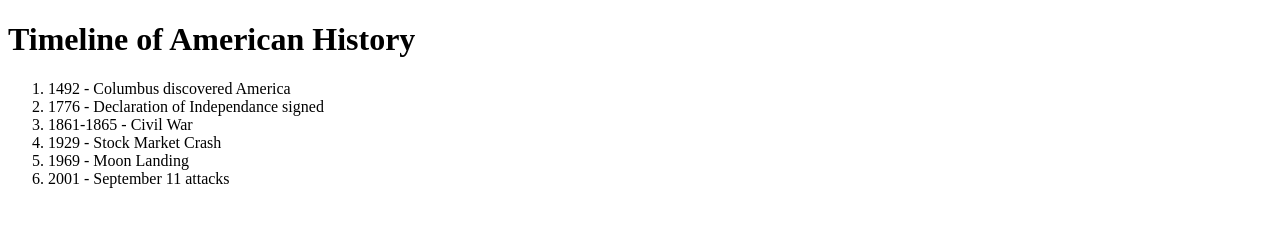
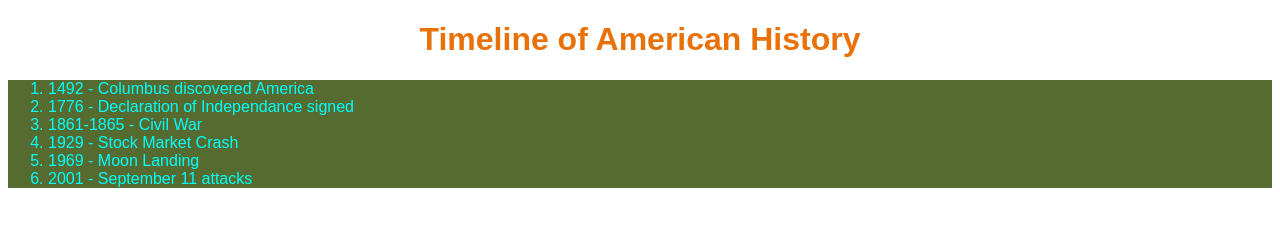
Before and after one commit to hrishavratan/timeline, a plain HTML site: page index.html in a window 1280 px wide. Drawn offline with Linux system fonts and the light colour scheme.

Commit message:
adding style

```diff
--- a/index.html
+++ b/index.html
@@ -2,6 +2,7 @@
 <html lang="en">
     <head>
         <title>Timeline of American History</title>
+        <link rel="stylesheet" href="style.css">
     </head>
     <body>
         <h1>Timeline of American History</h1>
--- /dev/null
+++ b/style.css
@@ -0,0 +1,20 @@
+body{
+    background-color:#fff;
+}
+h1{
+    display:flex;
+    justify-content: center;
+    color:rgb(233, 113, 9);
+    font-family: Arial, Helvetica, sans-serif;
+}
+ol{
+    display:flex;
+    flex-direction: column;
+    align-items:normal;
+    justify-content: baseline;
+    background: darkolivegreen;
+}
+li{
+    font-family: Arial, Helvetica, sans-serif;
+    color:aqua
+}
```
